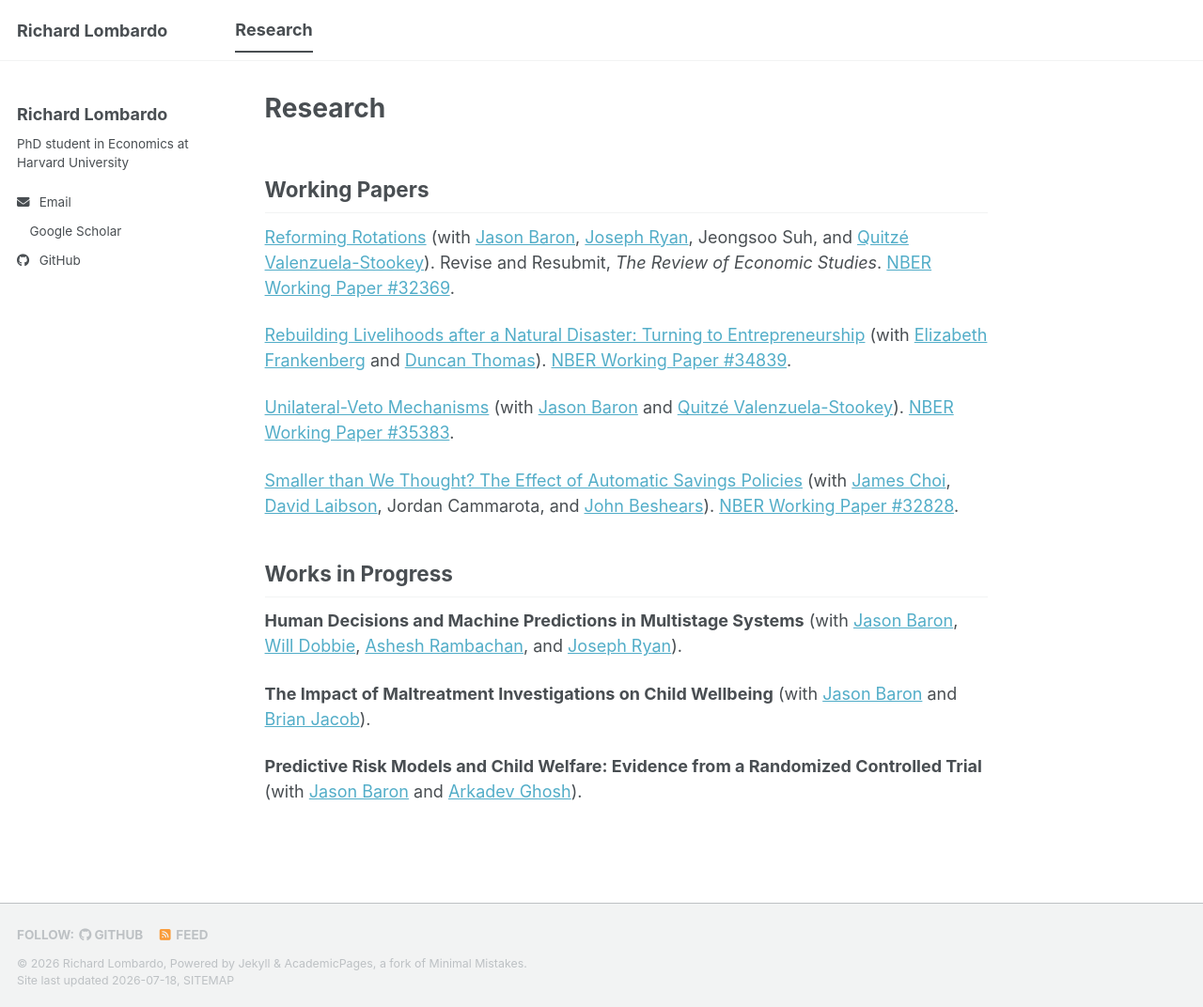
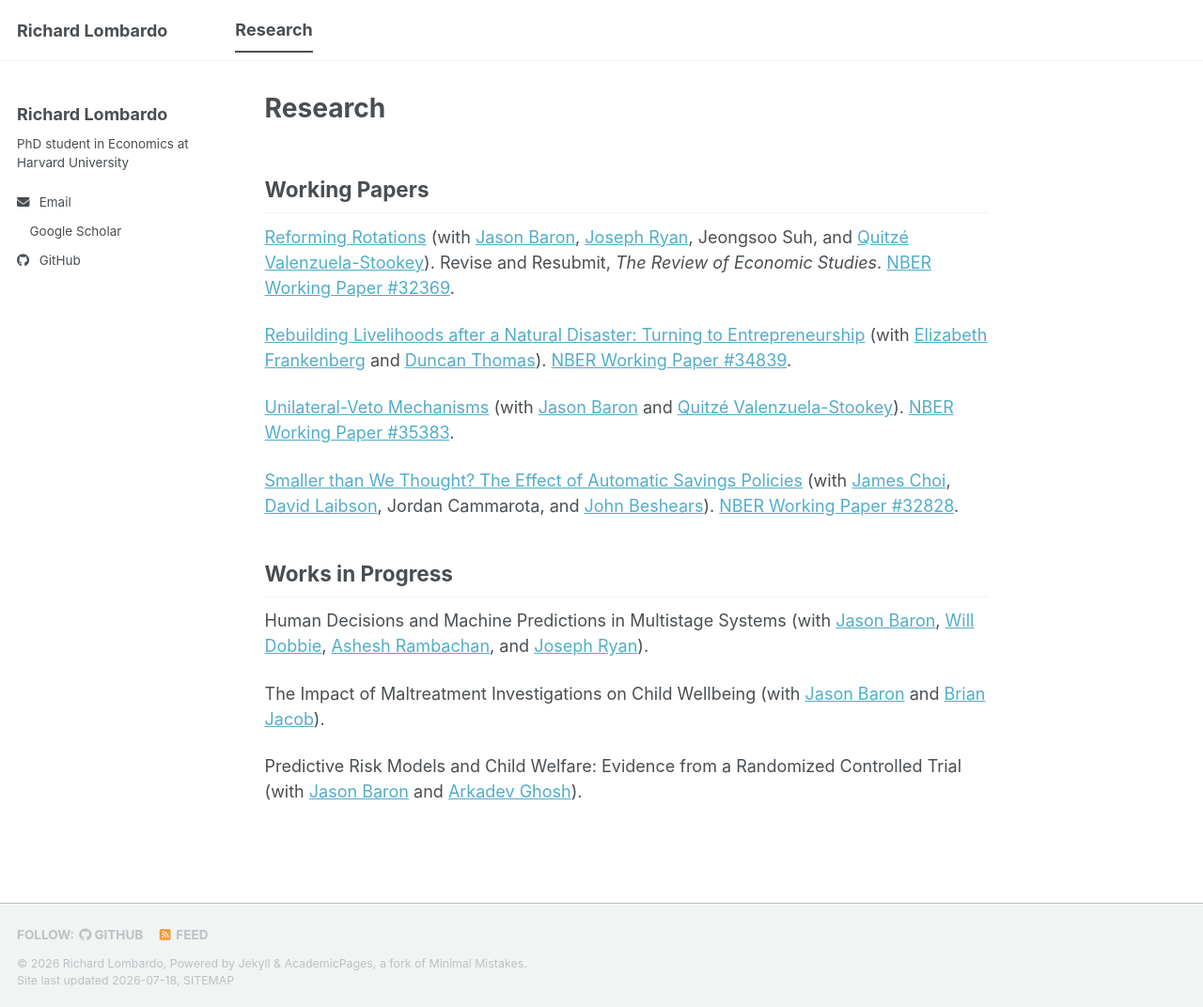
Before and after one commit to richardlombardo/richardlombardo.github.io, a Jekyll site: the page built from _pages/research.md, in a window 1280 px wide and 1072 px high. Shown: the whole window at 94% size. Built offline with Jekyll 4.4.1, drawn with Linux system fonts in a browser that asks for light colours; a style sheet for code colours, icons or effects is not loaded.

```diff
--- a/_pages/research.md
+++ b/_pages/research.md
@@ -54,7 +54,7 @@ target="_blank" rel="noopener noreferrer">NBER Working Paper #32828</a>.
 
 ## Works in Progress
 
-<strong>Human Decisions and Machine Predictions in Multistage Systems</strong>
+Human Decisions and Machine Predictions in Multistage Systems
 (with <a href="https://www.ejasonbaron.com/"
 target="_blank" rel="noopener noreferrer">Jason Baron</a>,
 <a href="https://sites.google.com/site/willdobbie/"
@@ -64,13 +64,13 @@ target="_blank" rel="noopener noreferrer">Ashesh Rambachan</a>, and
 <a href="https://ssw.umich.edu/directories/contacts/tenure-track-faculty/joseph-p-ryan/joryan"
 target="_blank" rel="noopener noreferrer">Joseph Ryan</a>).
 
-<strong>The Impact of Maltreatment Investigations on Child Wellbeing</strong>
+The Impact of Maltreatment Investigations on Child Wellbeing
 (with <a href="https://www.ejasonbaron.com/"
 target="_blank" rel="noopener noreferrer">Jason Baron</a> and
 <a href="https://fordschool.umich.edu/faculty/brian-jacob"
 target="_blank" rel="noopener noreferrer">Brian Jacob</a>).
 
-<strong>Predictive Risk Models and Child Welfare: Evidence from a Randomized Controlled Trial</strong>
+Predictive Risk Models and Child Welfare: Evidence from a Randomized Controlled Trial
 (with <a href="https://www.ejasonbaron.com/"
 target="_blank" rel="noopener noreferrer">Jason Baron</a> and
 <a href="https://sites.google.com/view/arkadevghosh/home"
```
